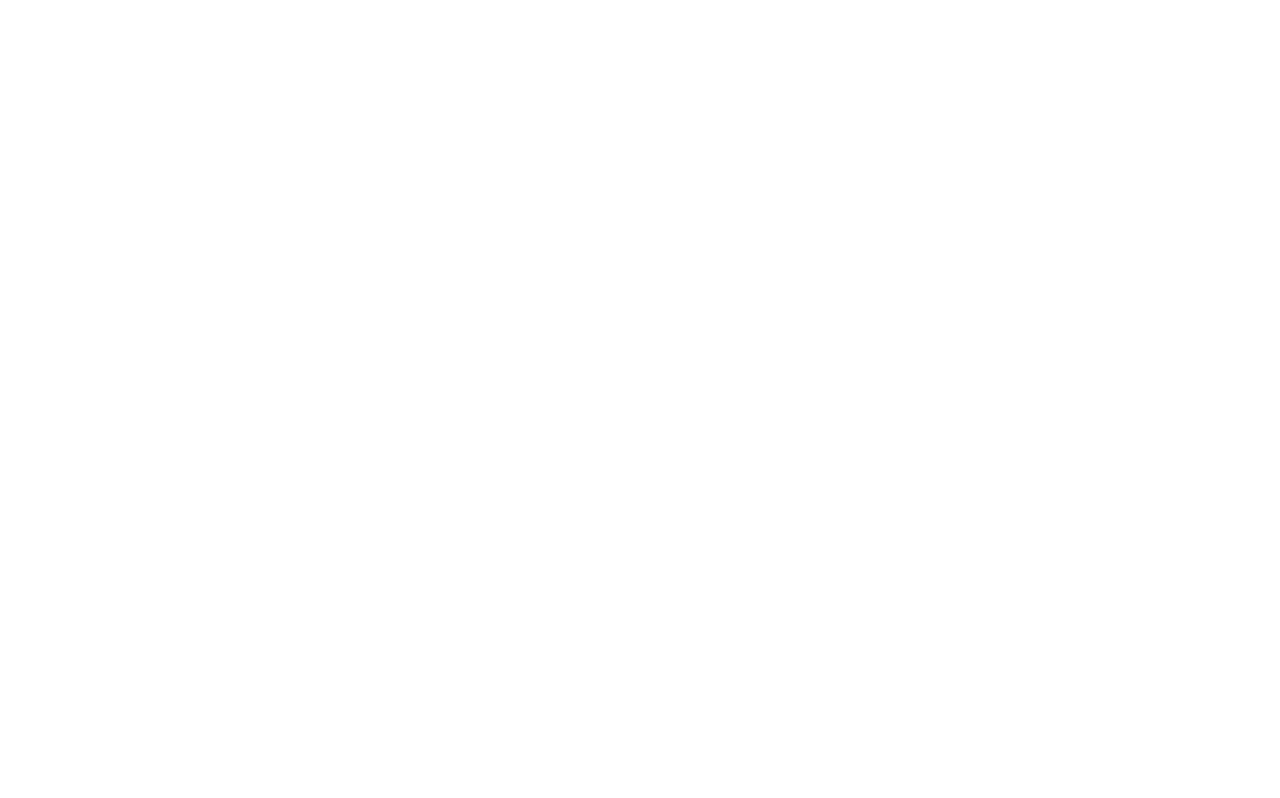
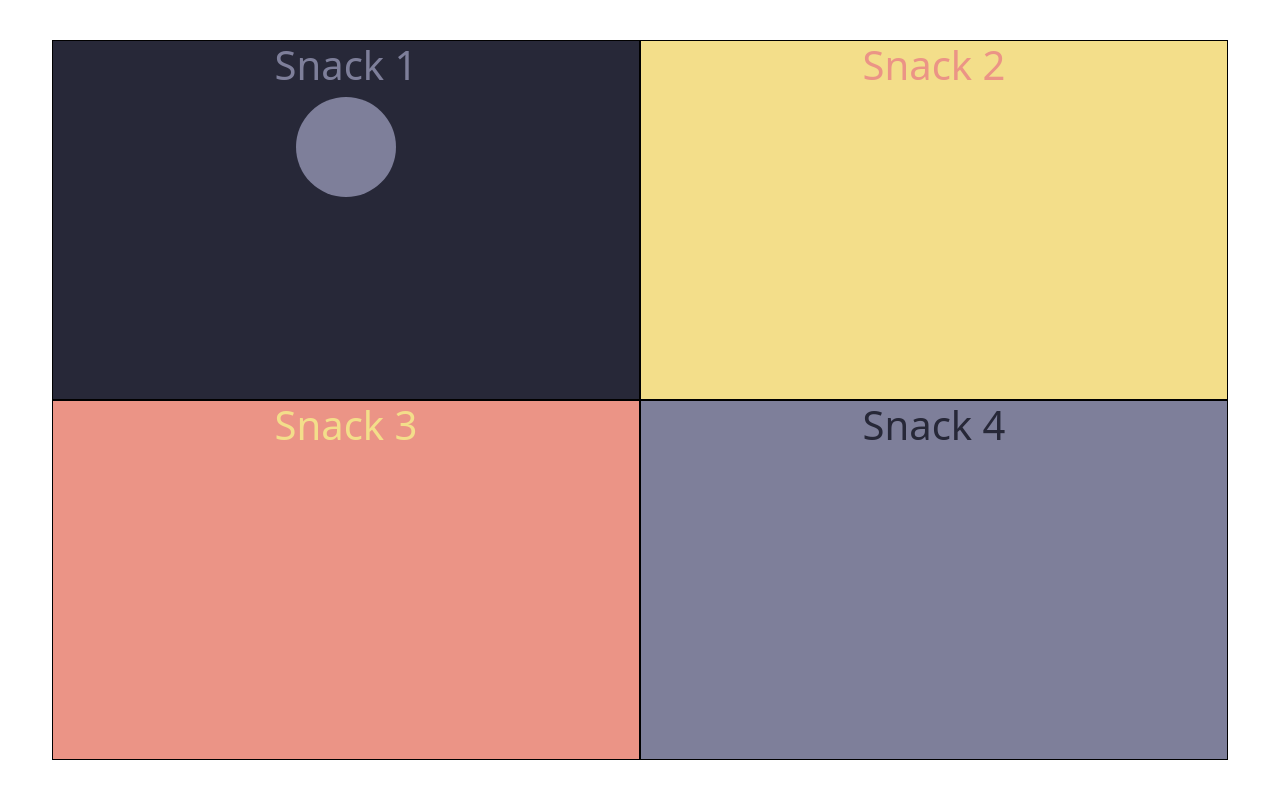
Before and after one commit to BiagioButta/js-jsnacks-blocco-2, a plain HTML site: page index.html in a window 1280 px wide. Drawn offline with nearby package versions, Linux system fonts and the light colour scheme.

Commit message:
1 commit

```diff
--- a/css/style.css
+++ b/css/style.css
@@ -0,0 +1,63 @@
+*{
+    margin: 0;
+    padding: 0;
+    box-sizing: border-box;
+}
+
+.my-container{
+    margin: 40px auto;
+    width: 90vw;
+    height: 90vh;
+}
+
+.debug{
+    border: 1px solid black;
+    min-height: 45vh;
+}
+
+.circle{
+    width: 100px;
+    height: 100px;
+    border-radius: 50%;
+    text-align: center;
+    line-height: 100px;
+}
+
+:root{
+    --raisin-black: #272838ff;
+    --buff: #f3de8aff;
+    --vivid-tangerine: #eb9486ff;
+    --rhythm: #7e7f9aff;
+}
+
+.bg-raisin-black{
+    background-color: var(--raisin-black);
+}
+
+.bg-buff{
+    background-color: var(--buff);
+}
+
+.bg-vivid-tangerine{
+    background-color: var(--vivid-tangerine);
+}
+
+.bg-rhythm{
+    background-color: var(--rhythm);
+}
+
+.color-raisin-black{
+    color: var(--raisin-black);
+}
+
+.color-buff{
+    color: var(--buff);
+}
+
+.color-vivid-tangerine{
+    color: var(--vivid-tangerine);
+}
+
+.color-rhythm{
+    color: var(--rhythm);
+}
--- a/index.html
+++ b/index.html
@@ -2,6 +2,8 @@
 <html lang="en">
 <head>
     <meta charset="UTF-8">
+    <link href="https://cdn.jsdelivr.net/npm/bootstrap@5.2.2/dist/css/bootstrap.min.css" rel="stylesheet" integrity="sha384-Zenh87qX5JnK2Jl0vWa8Ck2rdkQ2Bzep5IDxbcnCeuOxjzrPF/et3URy9Bv1WTRi" crossorigin="anonymous">
+    <link rel="stylesheet" href="https://cdnjs.cloudflare.com/ajax/libs/font-awesome/6.1.1/css/all.min.css">
     <meta http-equiv="X-UA-Compatible" content="IE=edge">
     <meta name="viewport" content="width=device-width, initial-scale=1.0">
     <link rel="stylesheet" href="./css/style.css">
@@ -9,6 +11,50 @@
 </head>
 <body>
 
+    <div class="my-container">
+
+        <div class="row row-cols-2">
+
+            <div class="col bg-raisin-black d-flex flex-column debug">
+
+                <button id="snack1" class="bg-transparent border-0"><h1 class="color-rhythm">Snack 1</h1></button>
+
+                <div class="row row-cols-1">
+                    <div class="col d-flex justify-content-center mb-2">
+                        <div id="firstNum" class="bg-rhythm circle fs-1 fw-bold"></div>
+                    </div>
+                    <div class="col d-flex justify-content-center d-none">
+                        <div id="secondNum" class="bg-rhythm circle fs-1 fw-bold"></div>
+                    </div>
+                </div>
+
+            </div>
+
+            <div class="col bg-buff debug">
+
+                <h1 class="color-vivid-tangerine text-center">Snack 2</h1>
+
+            </div>
+
+            <div class="col bg-vivid-tangerine debug">
+
+                <h1 class="color-buff text-center">Snack 3</h1>
+
+            </div>
+
+            <div class="col bg-rhythm debug">
+
+                <h1 class="color-raisin-black text-center">Snack 4</h1>
+
+            </div>
+
+        </div>
+
+
+    </div>
+
+
+
 
     <script src="./js/script.js"></script>
 </body>
--- a/js/script.js
+++ b/js/script.js
@@ -0,0 +1,21 @@
+"use strict";
+
+// Snack1
+
+// Creo un generatore di numeri casuali
+
+let numeroRandom = parseInt(Math.floor(Math.random() * 100) + 1);
+let firstNum = document.getElementById('firstNum');
+let snack1 = document.getElementById('snack1');
+
+snack1.addEventListener('click', function(){
+    firstNum.innerHTML = "";
+    secondNum.innerHTML = "";
+    if(numeroRandom % 2 == 0){
+        firstNum.append(numeroRandom)
+    }else{
+        firstNum.append(numeroRandom)
+        document.getElementById('secondNum').classList.remove('d-none')
+        secondNum.append(numeroRandom + 1)
+    }
+});
```
